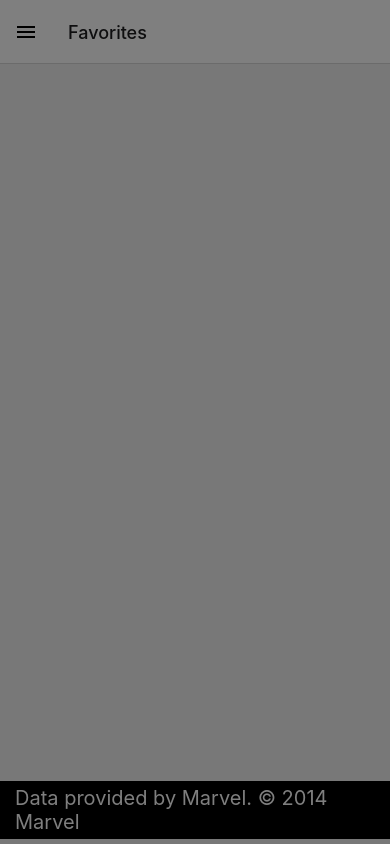
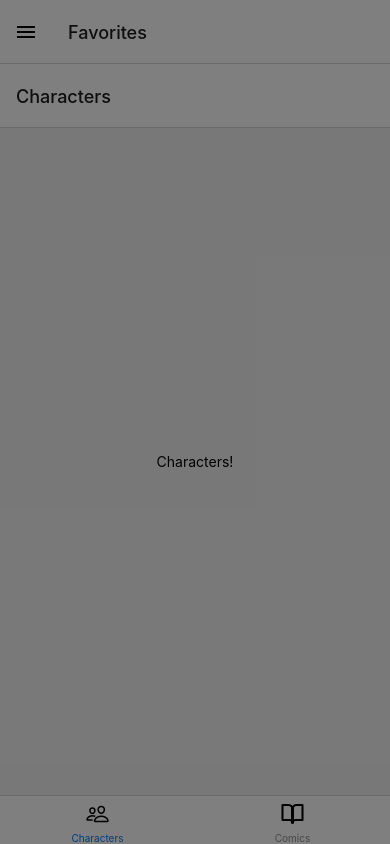
Before and after one commit to GremlinsAP/MarvelMobileApp, a React Native app: screen /Favorites in a window 390 px wide. Built offline with nearby package versions, Linux system fonts and the light colour scheme.

Commit message:
tab Favorites

```diff
--- a/components/Layout.tsx
+++ b/components/Layout.tsx
@@ -5,7 +5,6 @@ const Layout = ({ children }: { children: React.ReactNode }) => {
   return (
     <View style={{ flex: 1, justifyContent: "space-between" }}>
       {children}
-      <Footer footer={"Data provided by Marvel. © 2014 Marvel"} />
     </View>
   );
 };
--- a/pages/Favorites.tsx
+++ b/pages/Favorites.tsx
@@ -1,11 +1,41 @@
-import { ScrollView } from "react-native-gesture-handler";
+import { View, Text, StyleSheet } from "react-native";
 import Layout from "../components/Layout";
+import { createBottomTabNavigator } from "@react-navigation/bottom-tabs";
+import { Feather } from '@expo/vector-icons';
+import { Ionicons } from '@expo/vector-icons';
 
 const Favorites = () => {
+
+  const Characters = () => {
+    return (
+      <View style={{ flex: 1, justifyContent: "center", alignItems: "center" }}>
+        <Text>Characters!</Text>
+      </View>
+    );
+  }
+
+  const Comics = () => {
+    return (
+      <View style={{ flex: 1, justifyContent: "center", alignItems: "center" }}>
+        <Text>Comics!</Text>
+      </View>
+    );
+  }
+
+  const Tab = createBottomTabNavigator();
+
   return <Layout>
-    <ScrollView>
-
-    </ScrollView>
+    <Tab.Navigator>
+    <Tab.Screen name="Characters" component={Characters} options={{
+            tabBarIcon: () => <Ionicons name="people-outline" size={24} color="black" />
+        }}
+        />
+        <Tab.Screen name="Comics" component={Comics}
+         options={{
+            tabBarIcon: () => <Feather name="book-open" size={24} color="black" />
+        }}
+        />
+      </Tab.Navigator>
   </Layout>;
 };
 
--- a/pages/Home.tsx
+++ b/pages/Home.tsx
@@ -1,5 +1,6 @@
 import React from "react";
 import { Text, Image } from "react-native";
+import Footer from "../components/Footer";
 import Layout from "../components/Layout";
 
 const Home = () => (
@@ -16,6 +17,7 @@ const Home = () => (
       from Marvel. Here you can get information on your favorite comics and
       heroes.
     </Text>
+    <Footer footer={"Data provided by Marvel. © 2014 Marvel"} />
   </Layout>
 );
 
```
